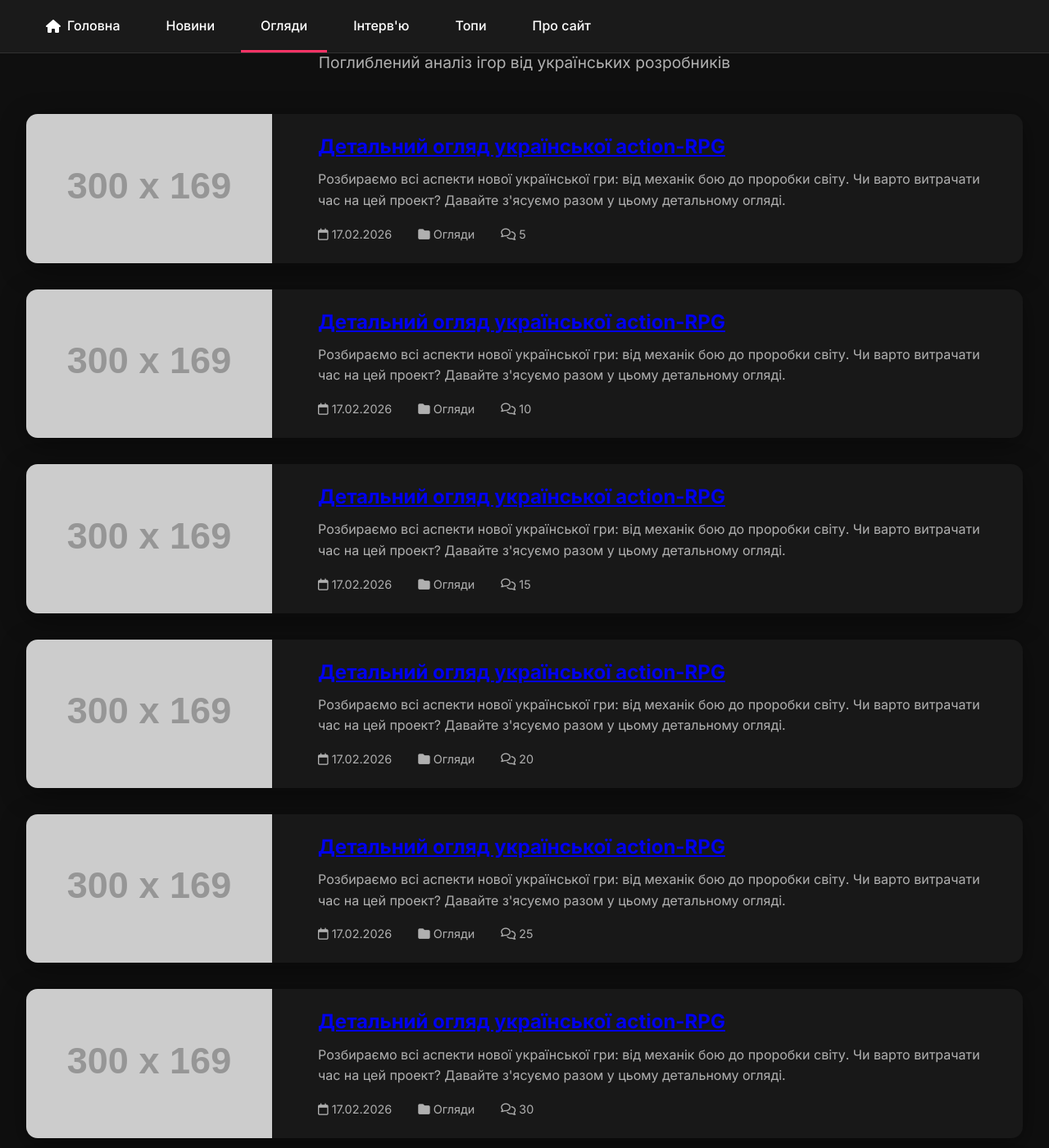
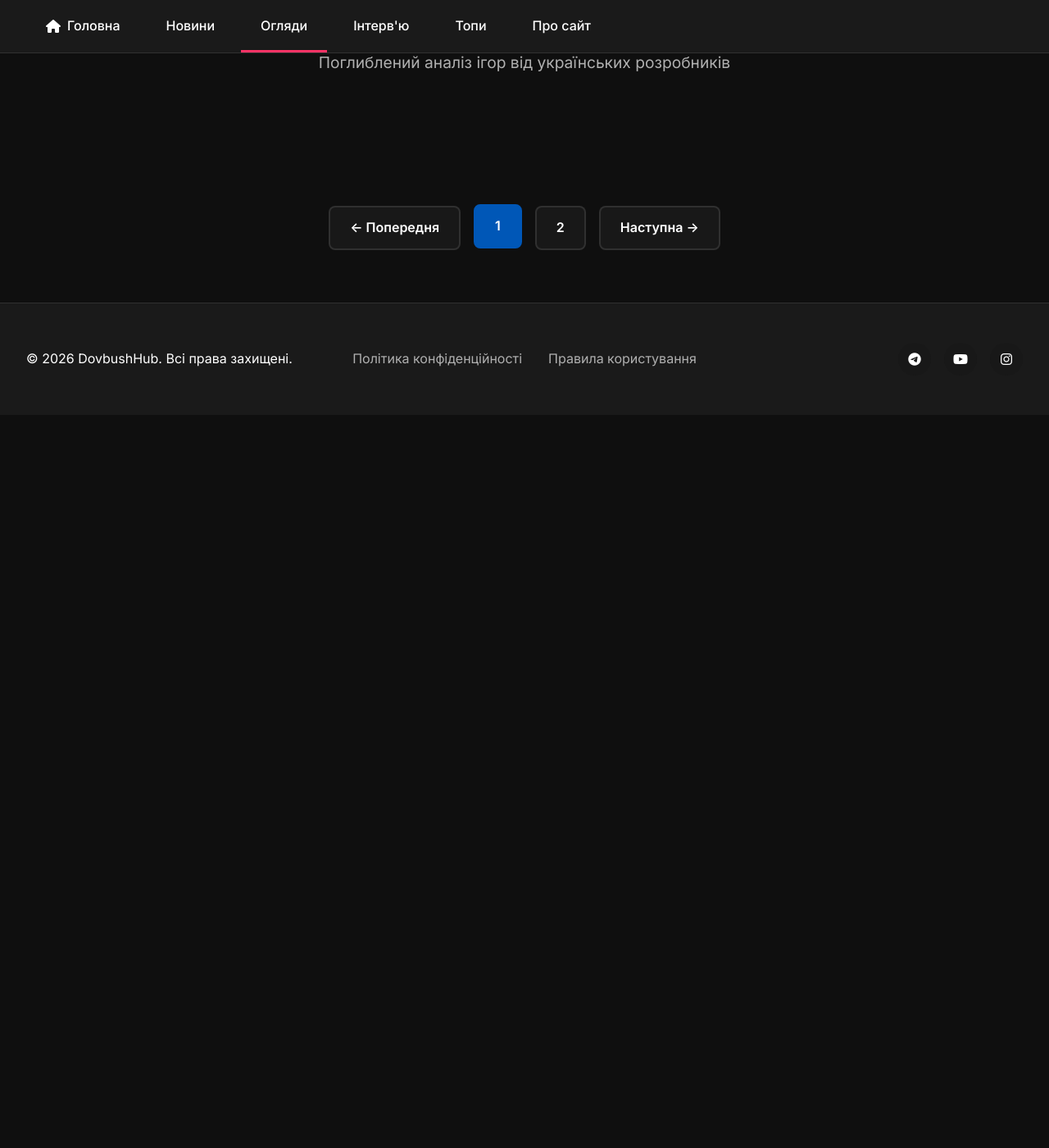
Before and after one commit to dovbush-media/dovbush-media.github.io, a Jekyll site: the page built from reviews.html, in a window 1280 px wide and 1400 px high, scrolled down 270 px. Shown: the whole window at 82% size. Built offline with Jekyll 4.4.1, drawn with Linux system fonts in a browser that asks for light colours; after the commit the page ends 900 px from its top, so only the background shows below that; some of the changed text lies outside the part shown.

Commit message:
Update reviews.html

```diff
--- a/reviews.html
+++ b/reviews.html
@@ -14,26 +14,9 @@
 <div class="posts-list">
   {% assign review_posts = site.posts | where: "category", "Огляди" %}
 
-  {% if review_posts.size == 0 %}
-    <!-- Demo posts -->
-    {% for i in (1..8) %}
-    <article class="latest-item">
-      <img src="https://via.placeholder.com/300x169/0f0f0f/0057b7?text=Огляд+{{ i }}" alt="Огляд {{ i }}" class="latest-image">
-      <div class="latest-content">
-        <h3><a href="#">Детальний огляд української action-RPG</a></h3>
-        <p>Розбираємо всі аспекти нової української гри: від механік бою до проробки світу. Чи варто витрачати час на цей проект? Давайте з'ясуємо разом у цьому детальному огляді.</p>
-        <div class="latest-meta">
-          <span><i class="far fa-calendar"></i> {{ "now" | date: "%d.%m.%Y" }}</span>
-          <span><i class="fas fa-folder"></i> Огляди</span>
-          <span><i class="far fa-comments"></i> {{ i | times: 5 }}</span>
-        </div>
-      </div>
-    </article>
-    {% endfor %}
-  {% else %}
   {% for post in review_posts %}
   <article class="latest-item">
-      <img src="{{ post.cover | default: '/assets/images/placeholder.jpg' }}" alt="{{ post.title }}" class="latest-image">
+    <img src="{{ post.cover }}" alt="{{ post.title }}" class="latest-image">
     <div class="latest-content">
       <h3><a href="{{ post.url }}">{{ post.title }}</a></h3>
       <p>{{ post.excerpt | strip_html | truncatewords: 30 }}</p>
@@ -45,7 +28,6 @@
     </div>
   </article>
   {% endfor %}
-  {% endif %}
 </div>
 
 <div class="pagination">
```
Lines whose indentation alone changed are shown as unchanged.
